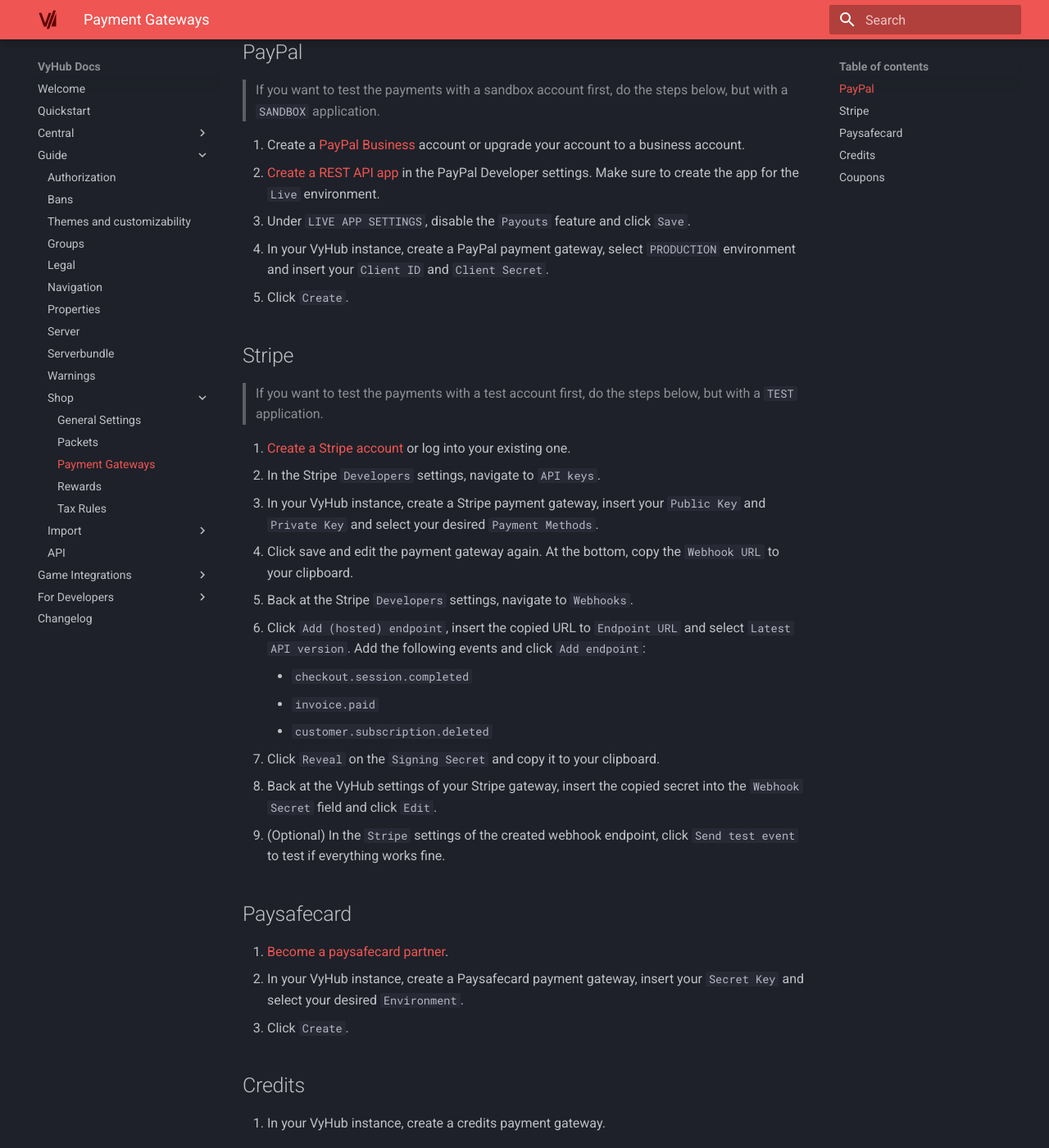
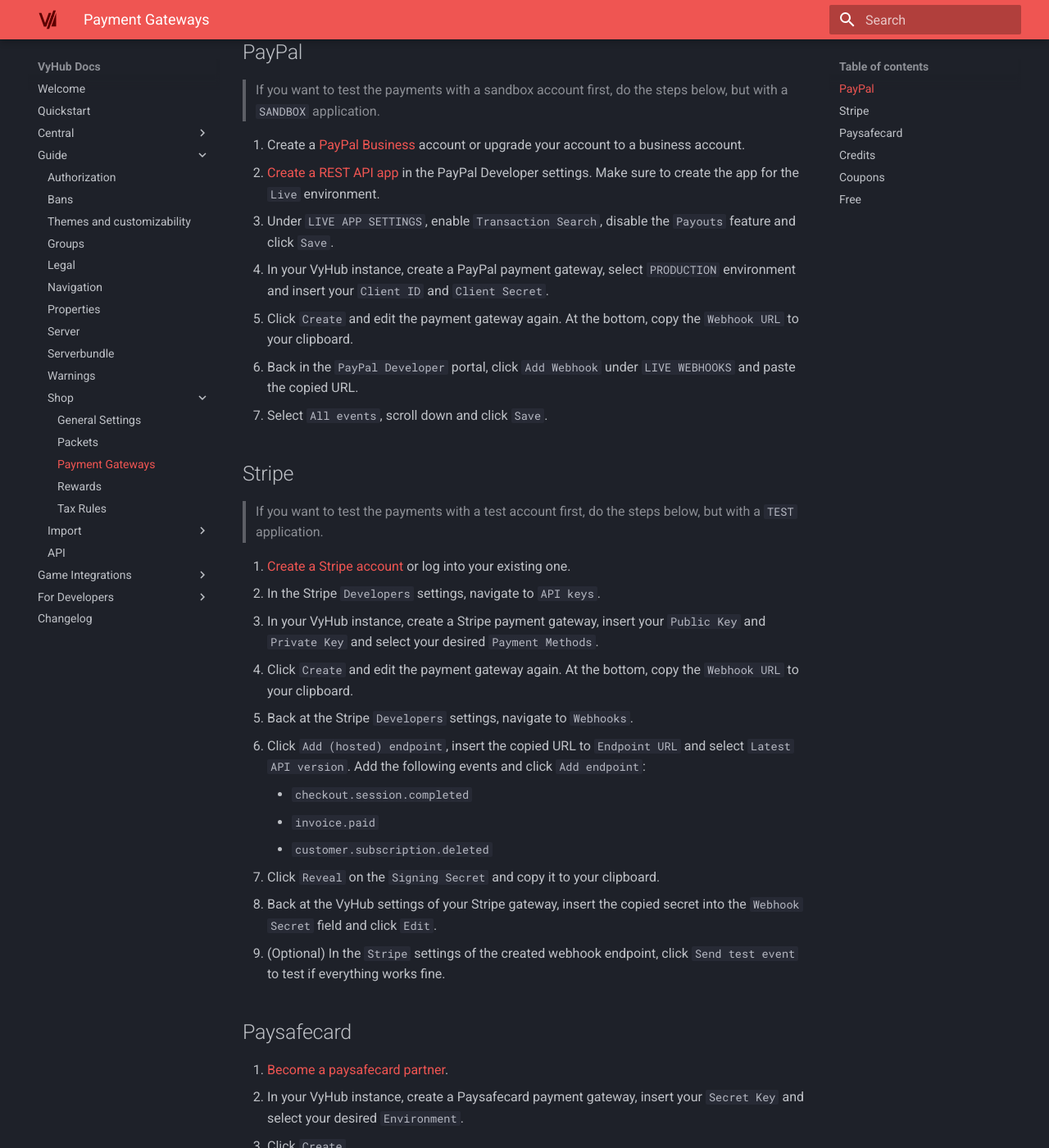
Before and after one commit to nyx-project/vyhub-documentation, an MkDocs documentation site: the page built from docs/guide/shop/payment_gateway.md, in a window 1280 px wide and 1400 px high, scrolled down 546 px. Shown: the whole window at 82% size. Built offline with MkDocs 1.6.1 and Material for MkDocs 9.7.7, drawn with Linux system fonts in a browser that asks for light colours; the version menu is left out; some of the changed text lies outside the part shown.

Commit message:
Update payment gateways

```diff
--- a/docs/guide/shop/payment_gateway.md
+++ b/docs/guide/shop/payment_gateway.md
@@ -20,9 +20,12 @@
 1. Create a [PayPal Business](https://www.paypal.com/business) account or upgrade your account to a business account.
 2. [Create a REST API app](https://developer.paypal.com/developer/applications/) in the PayPal Developer settings. Make sure to create the app for the `Live`
  environment.
-3. Under `LIVE APP SETTINGS`, disable the `Payouts` feature and click `Save`.
+3. Under `LIVE APP SETTINGS`, enable `Transaction Search`, disable the `Payouts` feature and click `Save`.
 4. In your VyHub instance, create a PayPal payment gateway, select `PRODUCTION` environment and insert your `Client ID` and `Client Secret`.
-5. Click `Create`.
+5. Click `Create` and edit the payment gateway again. At the bottom, copy the `Webhook URL` to your clipboard.
+6. Back in the `PayPal Developer` portal, click `Add Webhook` under `LIVE WEBHOOKS` and paste the copied URL.
+7. Select `All events`, scroll down and click `Save`.
+
 
 ## Stripe
 
@@ -31,7 +34,7 @@
 1. [Create a Stripe account](https://dashboard.stripe.com/register) or log into your existing one.
 2. In the Stripe `Developers` settings, navigate to `API keys`.
 3. In your VyHub instance, create a Stripe payment gateway, insert your `Public Key` and `Private Key` and select your desired `Payment Methods`.
-4. Click save and edit the payment gateway again. At the bottom, copy the `Webhook URL` to your clipboard.
+4. Click `Create` and edit the payment gateway again. At the bottom, copy the `Webhook URL` to your clipboard.
 5. Back at the Stripe `Developers` settings, navigate to `Webhooks`.
 6. Click `Add (hosted) endpoint`, insert the copied URL to `Endpoint URL` and select `Latest API version`. Add the following events and click `Add endpoint`:
 
@@ -61,3 +64,9 @@
 
 1. In your VyHub instance, create a coupon payment gateway.
 2. After a purchase is made and coupons are entered by the user, the coupons need to be approved under the `confirm purchases` tab on the `shop admin` page.
+
+## Free
+
+The `Free` payment gateway is an internal construct. It always exists, can't be deleted and no other payment gateways can be created with this type.
+
+The `Free` payment gateway appears as payment option whenever the total amount to pay is zero. This can happen if a 100% discount has been applied.
```
